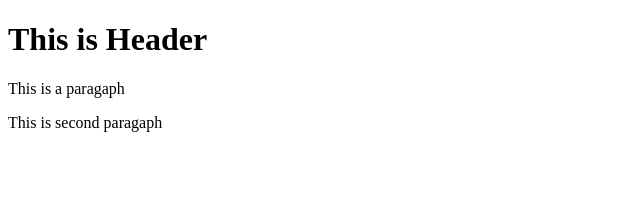
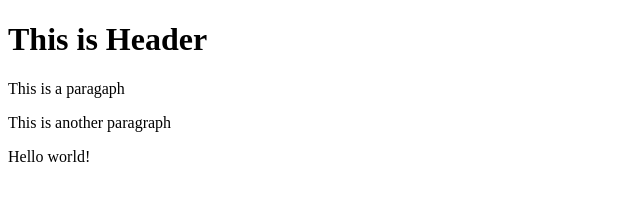
Before and after one commit to rlalramengi/git-test, a website: page index.html in a window 1280 px wide. Shown: the whole page, without its empty margins (0-640 px from the left). Drawn offline with Linux system fonts and the light colour scheme.

Commit message:
Using NPM

```diff
--- a/index.html
+++ b/index.html
@@ -2,6 +2,7 @@
 <html>
         <h1> This is Header</h1>
         <p> This is a paragaph</p>
-        <p> This is second paragaph</p>
+        <p> This is another paragraph</p>
+        <p>Hello world!</p>
     </body>
 </html>
```
Also changed, not shown: package.json (added, +25 -0 lines), 2 other files.
